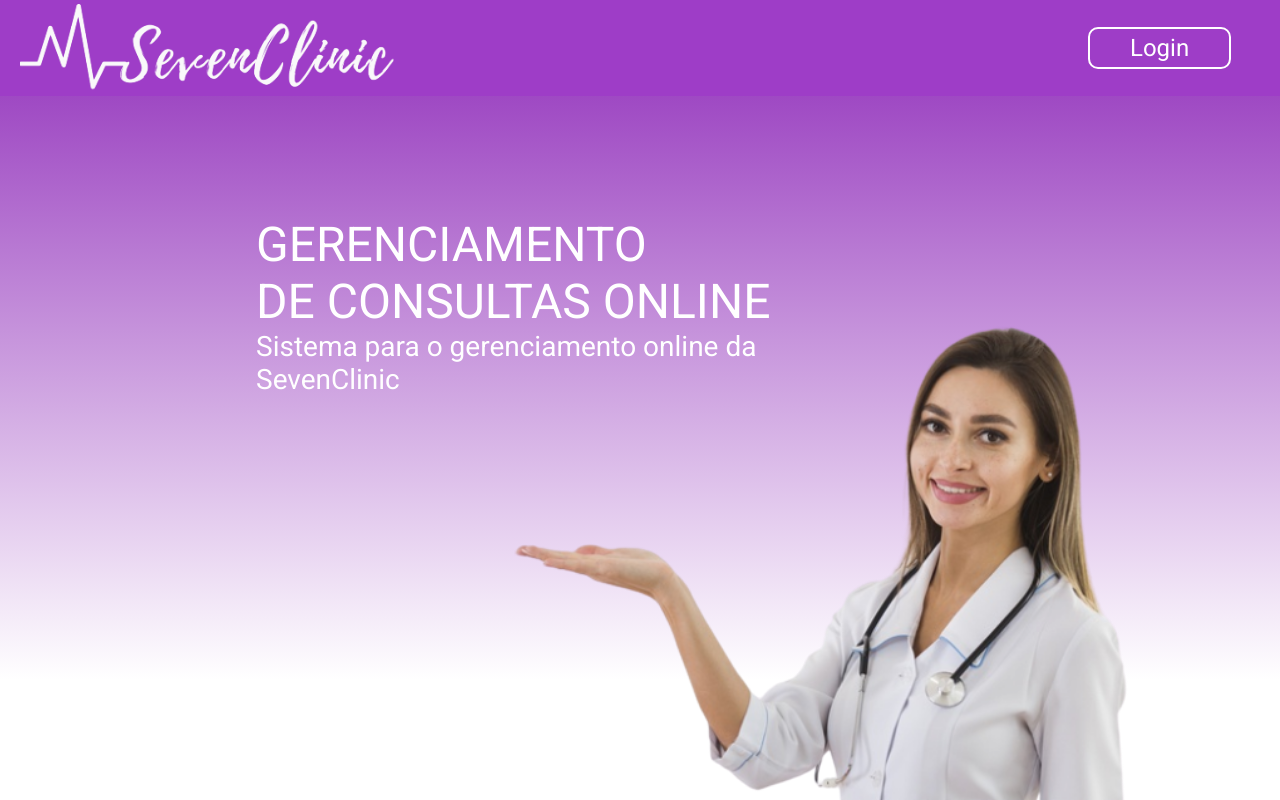
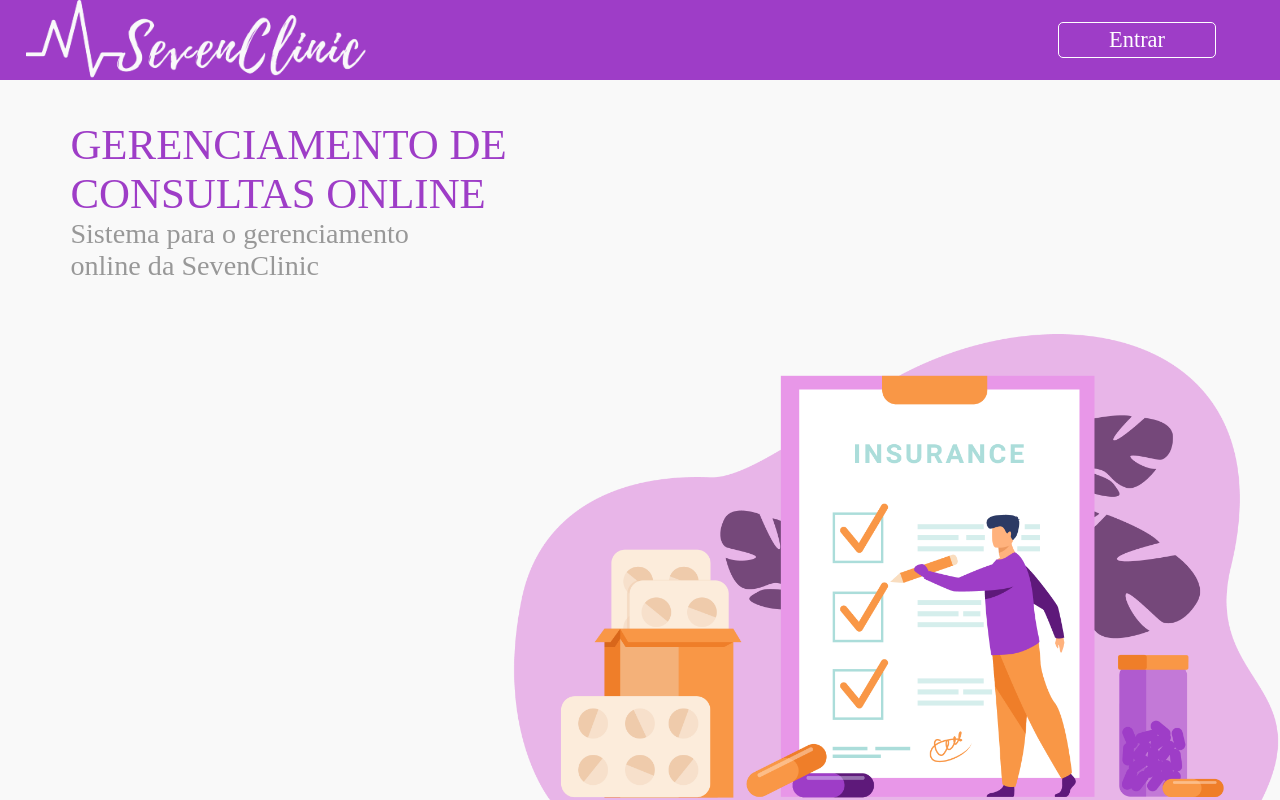
Before and after one commit to loterio/seven-clinic, a PHP site: page /pages/index.html in a window 1280 px wide. Run offline with PHP 8.4, Linux system fonts and the light colour scheme; some libraries are stand-ins or nearby versions.

Commit message:
Criação de estilo responsivo para a pagina inicial

```diff
--- /dev/null
+++ b/dev/assets/css/index-h.css
@@ -0,0 +1,127 @@
+.pagina-v {
+  display: none;
+}
+
+.pagina-h {
+  width: 100vw;
+  height: 100vh;
+  background-color: #F9F9F9;
+  display: grid;
+  grid-template-rows: 10vh 90vh;
+}
+
+.navegacao {
+  background-color: #9E3DC7;
+  display: flex;
+  flex-direction: row;
+}
+
+.logo-bloco, .entrar-bloco {
+  width: 50vw;
+  height: 10vh;
+  display: flex;
+  align-items: center;
+}
+
+.entrar-bloco {
+  justify-content: flex-end;
+}
+
+.logo-img {
+  width: 42.50vh;
+  height: 10vh;
+  background-image: url('../img/logoBranca.png');
+  background-size: cover;
+  background-repeat: no-repeat;
+  background-position: center;
+  margin-left: 2vw;
+}
+
+.entrar-bloco a:link,
+.entrar-bloco a:visited,
+.entrar-bloco a:hover,
+.entrar-bloco a:active {
+  text-decoration: none;
+  color: white;
+}
+
+.entrar-botao {
+  font-size: 1.75vw;
+  border: 0.15vw solid white;
+  margin-right: 5vw;
+  padding: 0.5vh 50px;
+  border-radius: 5px;
+}
+
+.conteudo {
+  background-image: url('../img/fundoIndex.png');
+  background-repeat: no-repeat;
+  background-size: 60vw;
+  background-position: right bottom;
+}
+
+.texto {
+  margin-left: 5.5vw;
+  margin-top: 5vh;
+  font-size: 2.2vw;
+  color: #989898;
+}
+
+.destaque {
+  color: #9E3DC7;
+  font-size: 3.35vw;
+}
+
+@media (max-width: 1024px) and (min-width: 801px) {
+  .texto {
+    margin-left: 5.5vw;
+    margin-top: 5vh;
+    font-size: 3vw;
+    color: #989898;
+  }
+
+  .destaque {
+    color: #9E3DC7;
+    font-size: 4vw;
+  }
+}
+
+@media (max-width: 800px) {
+  .pagina-h {
+    width: 100vw;
+    height: 100vh;
+    background-color: #F9F9F9;
+    display: grid;
+    grid-template-rows: 15vh 85vh;
+  }
+
+  .logo-bloco, .entrar-bloco {
+    height: 15vh;
+  }
+
+  .logo-img{
+    width: 63.75vh;
+    height: 15vh;
+    margin-left: 10vw;
+  }
+
+  .entrar-botao {
+    font-size: 3vw;
+    border: 0.2vw solid white;
+    margin-right: 5vw;
+    padding: 1vh 50px;
+    margin-right: 10vw;
+  }
+
+  .texto {
+    margin-left: 5.5vw;
+    margin-top: 5vh;
+    font-size: 3vw;
+    color: #989898;
+  }
+
+  .destaque {
+    color: #9E3DC7;
+    font-size: 4vw;
+  }
+}
--- /dev/null
+++ b/dev/assets/css/index-v.css
@@ -0,0 +1,77 @@
+.pagina-h {
+  display: none;
+}
+
+.pagina-v {
+  width: 100vw;
+  height: 100vh;
+  background-color: #F9F9F9;
+  display: grid;
+  grid-template-rows: 10vh 90vh;
+}
+
+.navegacao {
+  background-color: #9E3DC7;
+  display: flex;
+  flex-direction: row;
+  justify-content: center;
+  align-items: center;
+}
+
+.logo-img {
+  width: 34vh;
+  height: 8vh;
+  background-image: url('../img/logoBranca.png');
+  background-size: cover;
+  background-repeat: no-repeat;
+  background-position: center;
+}
+
+.conteudo {
+  background-image: url('../img/fundoIndex.png');
+  background-repeat: no-repeat;
+  background-size: 80vw;
+  background-position: right bottom;
+}
+
+.texto {
+  margin-left: 9vw;
+  margin-top: 9.5vh;
+  font-size: 5.25vw;
+  color: #989898;
+}
+
+.destaque {
+  color: #9E3DC7;
+  font-size: 7vw;
+}
+
+.entrar-bloco a:link,
+.entrar-bloco a:visited,
+.entrar-bloco a:hover,
+.entrar-bloco a:active {
+  text-decoration: none;
+  color: #9E3DC7;
+}
+
+.entrar-bloco {
+  margin-left: 9vw;
+  margin-top: 50px;
+}
+
+.entrar-botao {
+  font-size: 4.5vw;
+  border: 0.4vw solid #9E3DC7;
+  padding: 0.5vh 50px;
+  border-radius: 5px;
+}
+
+
+@media (max-width: 800px) {
+  .entrar-botao {
+    font-size: 6vw;
+    border: 0.6vw solid #9E3DC7;
+    padding: 1vh 100px;
+    border-radius: 5px;
+  }
+}
--- a/dev/assets/css/paginaInicial.css
+++ /dev/null
@@ -1,67 +0,0 @@
-.pagina {
-  width: 100vw;
-  height: 100vh;
-  background: linear-gradient(180deg, rgba(123, 6, 173, 0.85) 0%, rgb(255, 255, 255) 85%);
-  display: grid;
-  grid-template-rows: 12vh 88vh;
-}
-
-.navegacao {
-  background-color: #9E3DC7;
-  display: flex;
-  flex-direction: row;
-}
-
-.logo-bloco, .login-bloco {
-  width: 50vw;
-  height: 12vh;
-  display: flex;
-  align-items: center;
-}
-
-.logo-img {
-  width: 46.75vh;
-  height: 11vh;
-  background-image: url('../img/logoBranca.png');
-  background-size: cover;
-  background-repeat: no-repeat;
-  background-position: center;
-  margin-left: 20px;
-}
-
-.login-bloco a:link,
-.login-bloco a:visited,
-.login-bloco a:hover,
-.login-bloco a:active {
-  text-decoration: none;
-  color: white;
-}
-
-.login-botao {
-  font-size: 24px;
-  border: 2px solid white;
-  padding: 5px 40px;
-  border-radius: 10px;
-  margin-left: 35vw;
-}
-
-.conteudo {
-  background-image: url("../img/medica.png");
-  background-repeat: no-repeat;
-  background-size: 60vw;
-  background-position: 75% bottom;
-}
-
-.texto {
-  width: 600px;
-  height: 200px;
-  /* background-color: rgba(0, 0, 0, 0.24); */
-  color: white;
-  font-size: 28px;
-  margin-left: 20vw;
-  margin-top: 15vh;
-}
-
-.destaque {
-  font-size: 48px;
-}
--- a/dev/assets/css/style.css
+++ b/dev/assets/css/style.css
@@ -1,11 +1,9 @@
-
 * {
   box-sizing: border-box;
-  font-family: 'Roboto', sans-serif;
+  margin: 0;
+  padding: 0;
 }
 
 body {
-  margin: 0;
-  padding: 0;
   border: 0;
 }
--- a/dev/pages/index.html
+++ b/dev/pages/index.html
@@ -4,25 +4,39 @@
     <meta charset="UTF-8">
     <meta name="viewport" content="width=device-width, initial-scale=1.0">
     <link rel="stylesheet" href="../assets/css/style.css">
-    <link rel="stylesheet" href="../assets/css/paginaInicial.css">
-    <link href="https://fonts.googleapis.com/css2?family=Roboto:wght@100;400&display=swap" rel="stylesheet">
+    <link rel="stylesheet" href="../assets/css/index-h.css" media="(orientation: landscape)">
+    <link rel="stylesheet" href="../assets/css/index-v.css" media="(orientation: portrait)">
     <title>SevenClinic</title>
     <script src="https://ajax.googleapis.com/ajax/libs/jquery/1.6.1/jquery.min.js"></script>
 </head>
 <body>
-    <div class="pagina">
+    <div class="pagina-h">
         <nav class="navegacao">
             <div class="logo-bloco">
                 <div class="logo-img"></div>
             </div>
-            <div class="login-bloco">
-                <a href="login.php" class="login-botao">Login</a>
+            <div class="entrar-bloco">
+                <a href="login.php" class="entrar-botao">Entrar</a>
             </div>
         </nav>
         <div class="conteudo">
             <div class="texto">
-                <span class="destaque">GERENCIAMENTO <br> DE CONSULTAS ONLINE</span><br>
-                Sistema para o gerenciamento online da SevenClinic
+                <span class="destaque">GERENCIAMENTO DE<br>CONSULTAS ONLINE</span><br>
+                Sistema para o gerenciamento<br>online da SevenClinic
+            </div>
+        </div>
+    </div>
+    <div class="pagina-v">
+        <nav class="navegacao">
+            <div class="logo-img"></div>
+        </nav>
+        <div class="conteudo">
+            <div class="texto">
+                <span class="destaque">GERENCIAMENTO DE<br>CONSULTAS ONLINE</span><br>
+                Sistema para o gerenciamento<br>online da SevenClinic
+            </div>
+            <div class="entrar-bloco">
+                <a href="login.php" class="entrar-botao">Entrar</a>
             </div>
         </div>
     </div>
```
Also changed, not shown: dev/assets/css/cadastro.css (deleted, +0 -101 lines), dev/assets/css/login.css (deleted, +0 -101 lines), dev/assets/img/fundoIndex.png (added).
